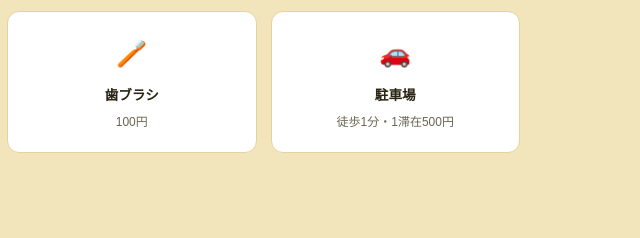
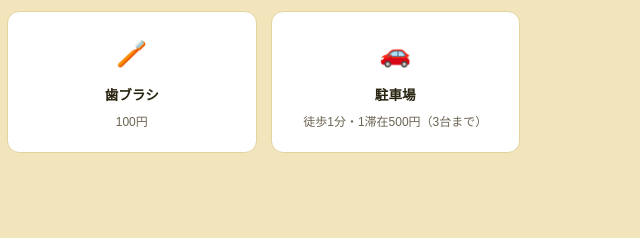
Before and after one commit to nomar163285/nomar-guesthouse.com, a plain HTML site: page index.html in a window 1280 px wide. Shown: the part 2856-3094 px from the top of the page, 640-1280 px from the left. Drawn offline with Linux system fonts and the light colour scheme.

Commit message:
Discord経由の更新: (3台まで)追加

```diff
--- a/index.html
+++ b/index.html
@@ -542,7 +542,7 @@
       <div class="amenity-item"><span class="icon">🧴</span><div class="label">シャンプー・ソープ</div><div class="desc">共用アメニティあり</div></div>
       <div class="amenity-item"><span class="icon">🛏️</span><div class="label">タオルレンタル</div><div class="desc">500円</div></div>
       <div class="amenity-item"><span class="icon">🪥</span><div class="label">歯ブラシ</div><div class="desc">100円</div></div>
-      <div class="amenity-item"><span class="icon">🚗</span><div class="label">駐車場</div><div class="desc">徒歩1分・1滞在500円</div></div>
+      <div class="amenity-item"><span class="icon">🚗</span><div class="label">駐車場</div><div class="desc">徒歩1分・1滞在500円（3台まで）</div></div>
     </div>
   </div>
 </section>
```
Also changed, not shown: assets/discord_1782546444218_0.png (added).
